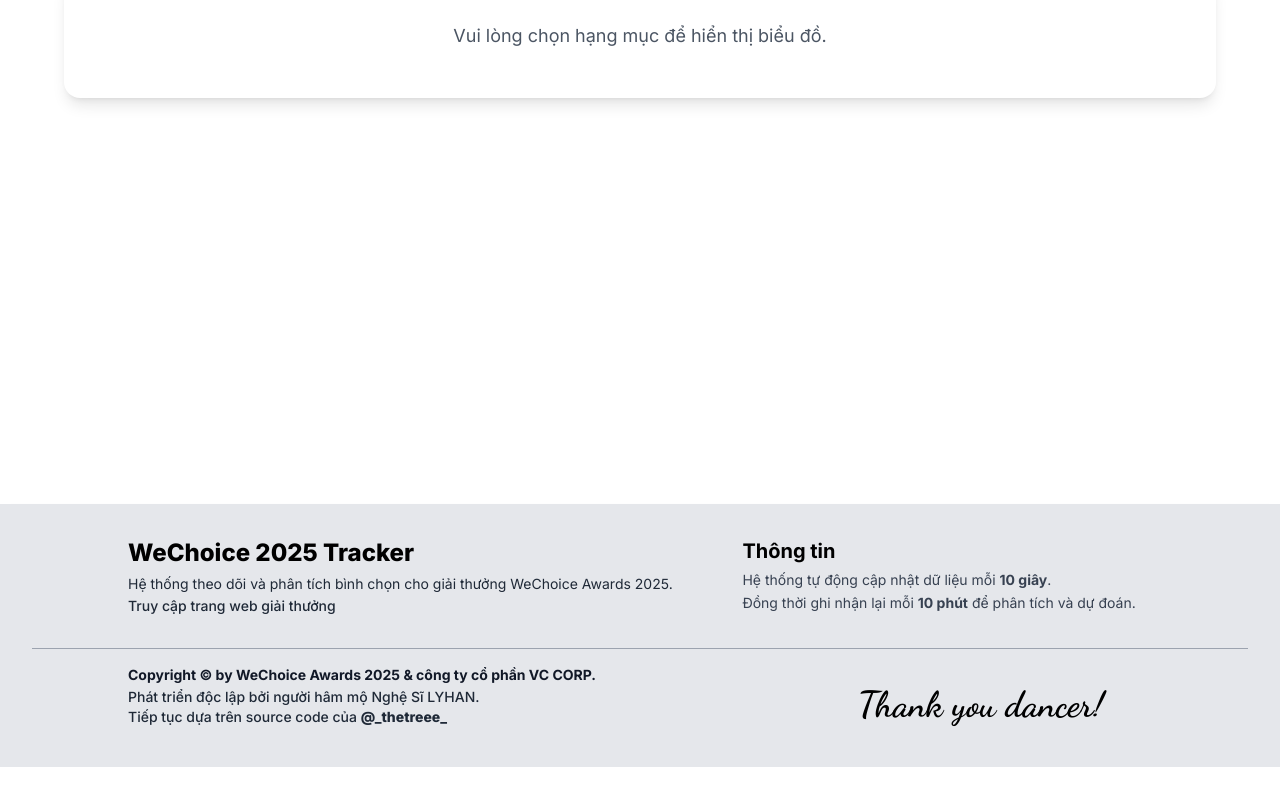
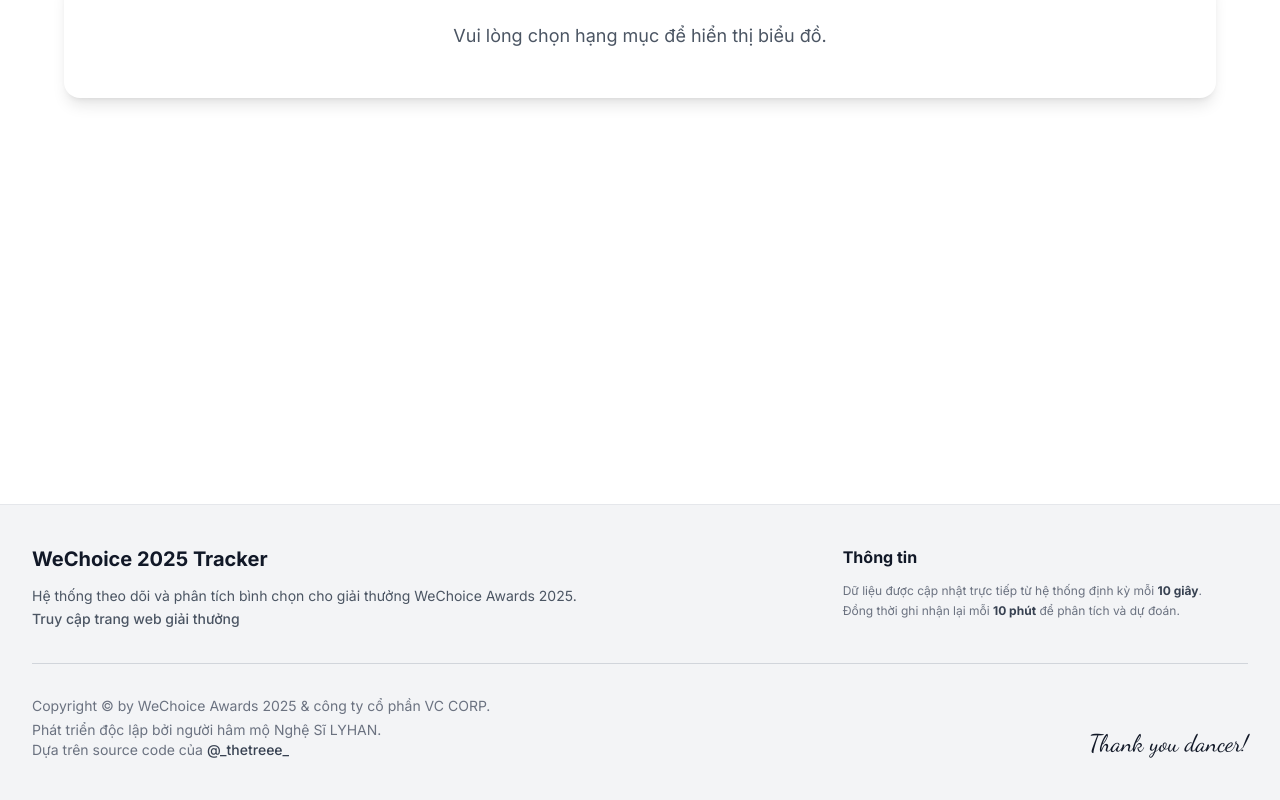
Before and after one commit to ntu09082007-eng/wechoice-tracker-frontend, a React (Vite) app: page /chart in a window 1280 px wide. Shown: the part 316-1116 px from the top of the page. Before the commit the page ends 1083 px from the top, so only its background shows below. Built offline with nearby package versions, Linux system fonts and the light colour scheme.

Commit message:
Update Footer.tsx

```diff
--- a/src/components/Footer.tsx
+++ b/src/components/Footer.tsx
@@ -2,68 +2,59 @@
 
 export default function Footer() {
   return (
-    <footer className="bg-gray-200 text-gray-700 mt-auto w-full border-t border-gray-200 shadow-lg">
-      <div className="w-full px-4 md:px-8 py-8">
+    <footer className="bg-gray-100 py-10 mt-auto border-t border-gray-200">
+      <div className="container mx-auto px-4 md:px-8">
 
-        {/* Phần nội dung trên - GIỮ NGUYÊN */}
-        <div className="grid grid-cols-1 xl:grid-cols-5 auto-cols-min gap-y-6 max-w-5xl mx-auto">
-          <div className="xl:col-span-3">
-            <h3 className="text-2xl font-extrabold mb-1 text-black">
-              WeChoice 2025 Tracker
-            </h3>
-            <p className="text-gray-800 text-sm leading-relaxed">
+        {/* --- PHẦN TRÊN --- */}
+        <div className="flex flex-col md:flex-row justify-between gap-8 mb-8">
+          {/* Cột trái: Tên & Mô tả */}
+          <div className="md:w-1/2 space-y-3">
+            <h2 className="text-xl font-bold text-gray-900">WeChoice 2025 Tracker</h2>
+
+            {/* 👇 SỬA DÒNG 1: Màu xám (text-gray-600) + Font thường (font-normal) */}
+            <p className="text-gray-600 text-sm leading-relaxed font-normal">
               Hệ thống theo dõi và phân tích bình chọn cho giải thưởng WeChoice Awards 2025.
+              <br />
+              <a
+                href="https://wechoice.vn"
+                target="_blank"
+                rel="noreferrer"
+                className="hover:underline hover:text-gray-800 transition-colors"
+              >
+                Truy cập trang web giải thưởng
+              </a>
             </p>
-            <h3 className="text-gray-800 text-sm font-extrabold hover:underline">
-              <a href="https://wechoice.vn/" target="_blank" rel="noreferrer">Truy cập trang web giải thưởng</a>
-            </h3>
           </div>
 
-          <div className="xl:col-span-2">
-            <h3 className="text-black text-xl font-bold mb-1">Thông tin</h3>
-            <p className="text-sm leading-relaxed">
-              Hệ thống tự động cập nhật dữ liệu mỗi{" "}
-              <b className="whitespace-nowrap">10&nbsp;giây</b>.
+          {/* Cột phải: Thông tin */}
+          <div className="md:w-1/3 space-y-3">
+            <h3 className="font-bold text-gray-900">Thông tin</h3>
+            <p className="text-xs text-gray-500 leading-relaxed">
+              Dữ liệu được cập nhật trực tiếp từ hệ thống định kỳ mỗi <strong className="text-gray-700">10 giây</strong>.
               <br />
-              Đồng thời ghi nhận lại mỗi <b className="whitespace-nowrap">10&nbsp;phút</b> để phân tích và dự đoán.
+              Đồng thời ghi nhận lại mỗi <strong className="text-gray-700">10 phút</strong> để phân tích và dự đoán.
             </p>
           </div>
         </div>
 
-        {/* Phần dưới - ĐÃ SỬA THEO YÊU CẦU */}
-        <div className="border-t border-gray-400 mt-8 pt-4 mb-2">
-          <div className="flex flex-col md:flex-row justify-between items-end max-w-5xl mx-auto">
+        {/* Đường gạch ngang */}
+        <div className="h-px bg-gray-300 w-full mb-8"></div>
 
-            {/* Bên trái: Copyright */}
-            <div className="text-center md:text-left mb-4 md:mb-0">
-              <p className="text-gray-900 text-sm font-bold">
-                Copyright © by WeChoice Awards 2025 & công ty cổ phần VC CORP.
-              </p>
-              <p className="text-gray-800 text-sm mt-0.5 font-medium">
-                Phát triển độc lập bởi người hâm mộ Nghệ Sĩ LYHAN.
-                <br />
-                {/* SỬA: Viết liền 1 dòng, dùng thẻ span hoặc a trực tiếp để không bị xuống hàng */}
-                Tiếp tục dựa trên source code của{" "}
-                <a
-                  href="https://www.threads.net/@_thetreee_"
-                  target="_blank"
-                  rel="noreferrer"
-                  className="font-extrabold hover:underline"
-                >
-                  @_thetreee_
-                </a>
-              </p>
-            </div>
+        {/* --- PHẦN DƯỚI --- */}
+        <div className="flex flex-col md:flex-row justify-between items-center md:items-end gap-6 text-center md:text-left">
 
-            {/* Bên phải: Chữ Thank you dancer! */}
-            <div
-              // SỬA: Thêm pr-12 (padding-right) để đẩy chữ lùi sang trái một chút cho cân
-              className="text-black text-4xl leading-none pb-1 md:pr-12"
-              style={{ fontFamily: '"Dancing Script", cursive', fontWeight: 700 }}
-            >
-              Thank you dancer!
-            </div>
+          {/* 👇 SỬA DÒNG 2: Copyright & Credits - Màu xám (text-gray-500) + Font thường */}
+          <div className="text-sm text-gray-500 font-normal space-y-1">
+            <p>Copyright © by WeChoice Awards 2025 & công ty cổ phần VC CORP.</p>
+            <p>
+              Phát triển độc lập bởi người hâm mộ Nghệ Sĩ LYHAN.
+              <br/> Dựa trên source code của <span className="font-medium text-gray-700">@_thetreee_</span>
+            </p>
+          </div>
 
+          {/* Chữ ký (Giữ nguyên font viết tay) */}
+          <div className="font-cursive text-2xl text-gray-900" style={{ fontFamily: '"Dancing Script", cursive' }}>
+            Thank you dancer!
           </div>
         </div>
       </div>
```
